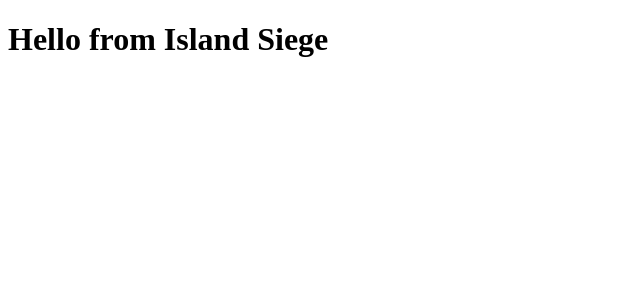
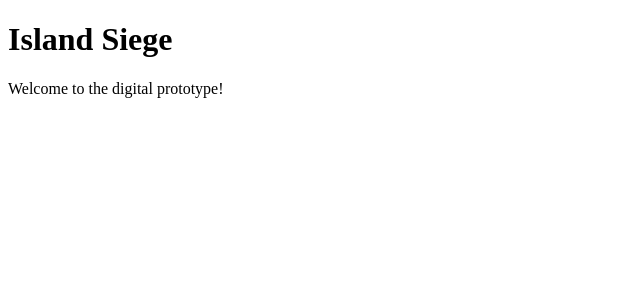
Before and after one commit to ratlord68/islandsiege, a React (Create React App) app: page / in a window 1280 px wide. Shown: the top 300 px of the page, without its empty margins (0-640 px from the left). Built offline with nearby package versions, Linux system fonts and the light colour scheme.

Commit message:
sty: prettier + strict mode

```diff
--- a/public/index.html
+++ b/public/index.html
@@ -1,13 +1,9 @@
-<!DOCTYPE html>
+<!doctype html>
 
-<html lang ="en">
-
-
+<html lang="en">
   <head>
     <title>Island Siege</title>
   </head>
 
-
-  <div id=root>
-  </div>
+  <div id="root"></div>
 </html>
--- /dev/null
+++ b/src/App.tsx
@@ -0,0 +1,10 @@
+import React from "react";
+
+export default function App() {
+  return (
+    <main>
+      <h1>Island Siege</h1>
+      <p>Welcome to the digital prototype!</p>
+    </main>
+  );
+}
--- a/src/index.tsx
+++ b/src/index.tsx
@@ -1,17 +1,16 @@
-import React from 'react';
-import ReactDOM from 'react-dom/client';
+import React from "react";
+import { createRoot } from "react-dom/client";
+import App from "./App";
 
-const root = document.getElementById('root');
-const reactRoot = ReactDOM.createRoot(root);
+const container = document.getElementById("root");
 
-
-function App() {
-    return (
-	<div>
-	    <h1>Hello from Island Siege</h1>
-	</div>
-    )
-
+if (!container) {
+  throw new Error("Root container missing in index.html");
 }
 
-reactRoot.render(<App />);
+const root = createRoot(container);
+root.render(
+  <React.StrictMode>
+    <App />
+  </React.StrictMode>,
+);
```
Also changed, not shown: 1 other file (tests, documents, lock files or other folders).
